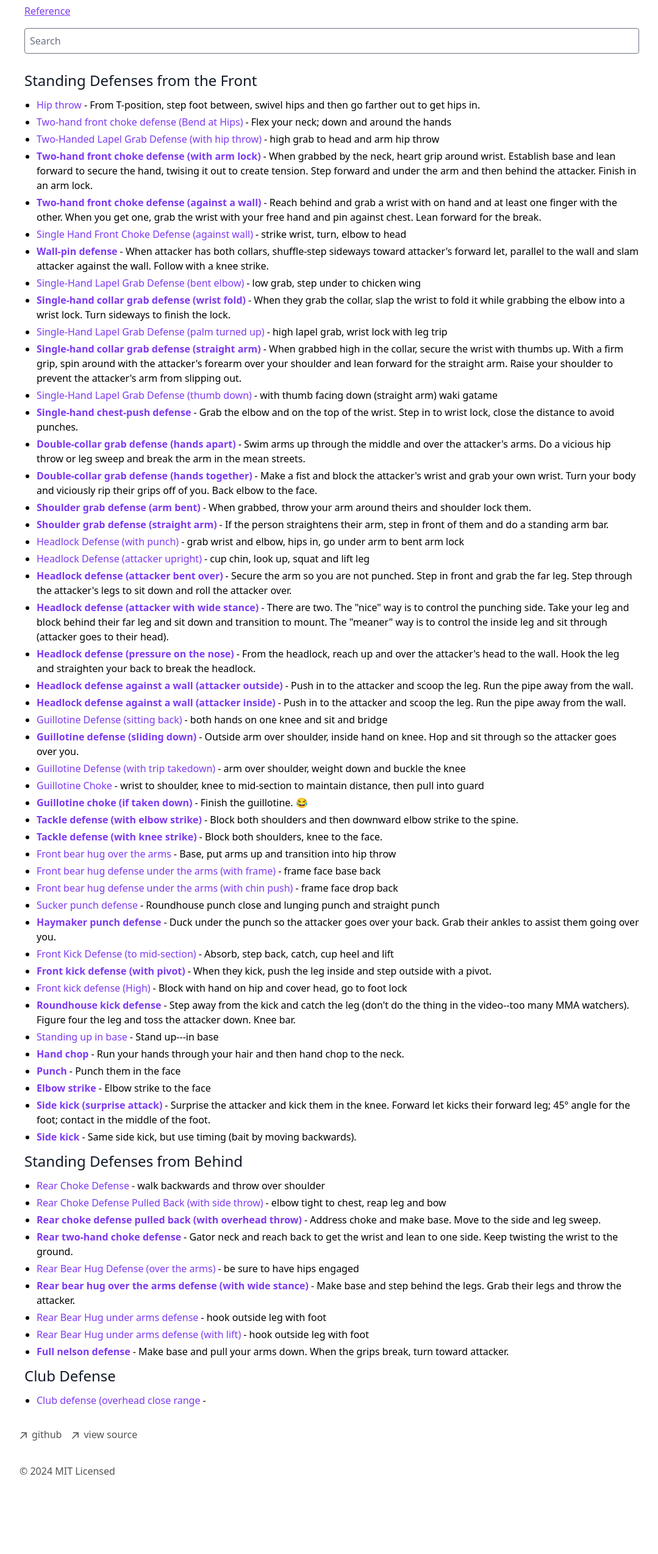
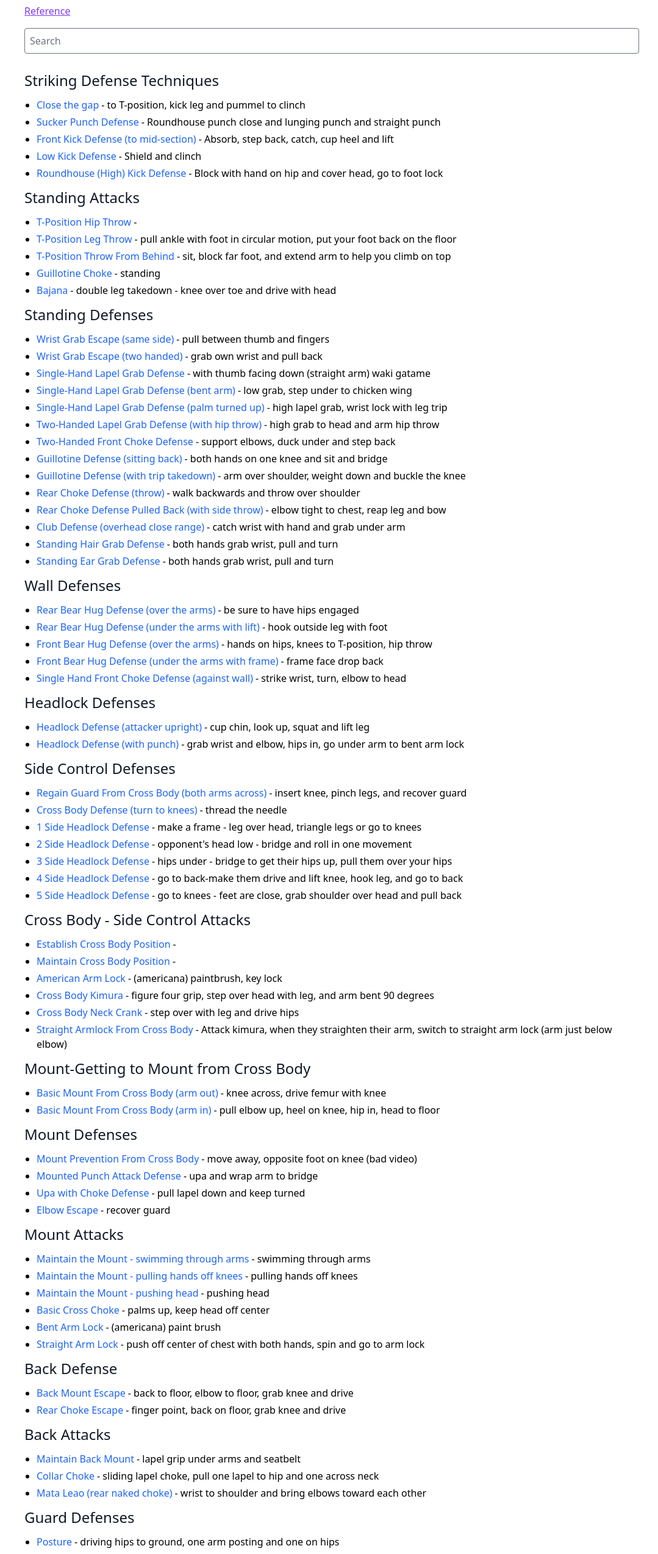
Before and after one commit to waynegraham/blue-to-purple, a React (Vite) app: page / in a window 1280 px wide. Shown: the part 234-2782 px from the top of the page at 61% size, without its empty margins (96-1175 px from the left). Before the commit the page ends 2722 px from the top, so only its background shows below. Built offline with nearby package versions, Linux system fonts and the light colour scheme.

Commit message:
Update move list and logic to include white-to-blue

```diff
--- a/src/App.jsx
+++ b/src/App.jsx
@@ -108,9 +108,9 @@ function App() {
                     <li key={m.name}>
                       <a
                         onClick={() => openModal(m.youtube, m.name)} // Open modal on click
-                        className="text-purple-600 dark:text-purple-300 hover:underline"
+                        className="hover:underline"
                       >
-                        <span className={m.bold ? "font-bold" : ""}>
+                        <span className={m.bold ? "text-purple-600 dark:text-purple-300 dark:hover:text-purple-200" : "text-blue-600 dark:text-blue-400 dark:hover:text-blue-200" }>
                           {m.name}
                         </span>
                       </a>
--- a/src/data/moves.json
+++ b/src/data/moves.json
@@ -1,25 +1,472 @@
 [
   {
-    "label": "Standing Defenses from the Front",
+    "label": "Striking Defense Techniques",
     "moves": [
       {
-        "name": "Hip throw",
-        "note": "From T-position, step foot between, swivel hips and then go farther out to get hips in.",
-        "youtube": "3XdoMTbPGkc?start=11",
-        "group": "throws"
+        "name": "Close the gap",
+        "note": "to T-position, kick leg and pummel to clinch",
+        "youtube": "wNJb9NZHVSA?start=7"
       },
       {
-        "name": "Two-hand front choke defense (Bend at Hips)",
-        "note": "Flex your neck; down and around the hands",
-        "youtube": "70l_wIaC7D4?start=21",
-        "group": "front choke"
+        "name": "Sucker Punch Defense",
+        "note": "Roundhouse punch close and lunging punch and straight punch",
+        "youtube": "zkckGH9tY5Y?start=21"
+      },
+      {
+        "name": "Front Kick Defense (to mid-section)",
+        "note": "Absorb, step back, catch, cup heel and lift",
+        "youtube": "5hDtFcnyYeo?start=11"
+      },
+      {
+        "name": "Low Kick Defense",
+        "note": "Shield and clinch",
+        "youtube": "irOdsJFdNGk?start=8"
+      },
+      {
+        "name": "Roundhouse (High) Kick Defense",
+        "note": "Block with hand on hip and cover head, go to foot lock",
+        "youtube": "1WZKjbtgt30?start=7"
+      }
+    ]
+  },
+  {
+    "label": "Standing Attacks",
+    "moves": [
+      {
+        "name": "T-Position Hip Throw",
+        "note": "",
+        "youtube": "3XdoMTbPGkc?start=6"
+      },
+      {
+        "name": "T-Position Leg Throw",
+        "note": "pull ankle with foot in circular motion, put your foot back on the floor",
+        "youtube": "Nx59p3b-rVU?start=19"
+      },
+      {
+        "name": "T-Position Throw From Behind",
+        "note": "sit, block far foot, and extend arm to help you climb on top",
+        "youtube": "a5qrg3MbEl4?start=6"
+      },
+      {
+        "name": "Guillotine Choke",
+        "note": "standing",
+        "youtube": "Lh7GULhS180?start=8"
+      },
+      {
+        "name": "Bajana",
+        "note": "double leg takedown - knee over toe and drive with head",
+        "youtube": "iHXffJ_oOaY?start=15"
+      }
+    ]
+  },
+  {
+    "label": "Standing Defenses",
+    "moves": [
+      {
+        "name": "Wrist Grab Escape (same side)",
+        "note": "pull between thumb and fingers",
+        "youtube": "9zMrRvJl8AM?start=10"
+      },
+      {
+        "name": "Wrist Grab Escape (two handed)",
+        "note": "grab own wrist and pull back",
+        "youtube": "H8_2GJAaOlY?start=8"
+      },
+      {
+        "name": "Single-Hand Lapel Grab Defense",
+        "note": "with thumb facing down (straight arm) waki gatame",
+        "youtube": "s4nyFGl_ux8?start=7"
+      },
+      {
+        "name": "Single-Hand Lapel Grab Defense (bent arm)",
+        "note": "low grab, step under to chicken wing",
+        "youtube": "SdInJ2evd1U?start=18"
+      },
+      {
+        "name": "Single-Hand Lapel Grab Defense (palm turned up)",
+        "note": " high lapel grab, wrist lock with leg trip",
+        "youtube": "JBk6mHwDIZE?start=7"
       },
       {
         "name": "Two-Handed Lapel Grab Defense (with hip throw)",
         "note": "high grab to head and arm hip throw",
-        "youtube": "9QA0L4aOOKk?start=10",
-        "group": "front choke"
+        "youtube": "9QA0L4aOOKk?start=10"
       },
+      {
+        "name": "Two-Handed Front Choke Defense",
+        "note": "support elbows, duck under and step back",
+        "youtube": "70l_wIaC7D4?start=21"
+      },
+      {
+        "name": "Guillotine Defense (sitting back)",
+        "note": "both hands on one knee and sit and bridge",
+        "youtube": "k5BNGdsb5P4?start=11"
+      },
+      {
+        "name": "Guillotine Defense (with trip takedown)",
+        "note": "arm over shoulder, weight down and buckle the knee",
+        "youtube": "NAQiiqd_vu4?start=17"
+      },
+      {
+        "name": "Rear Choke Defense (throw)",
+        "note": "walk backwards and throw over shoulder",
+        "youtube": "0ysRO0VS33I?start=10"
+      },
+      {
+        "name": "Rear Choke Defense Pulled Back (with side throw)",
+        "note": "elbow tight to chest, reap leg and bow",
+        "youtube": "dTIDRA-0YY0?start=15"
+      },
+      {
+        "name": "Club Defense (overhead close range)",
+        "note": "catch wrist with hand and grab under arm",
+        "youtube": "-6r_aNljO30?start=385"
+      },
+      {
+        "name": "Standing Hair Grab Defense",
+        "note": "both hands grab wrist, pull and turn",
+        "youtube": "OhPVEQP8jsg?start=16"
+      },
+      {
+        "name": "Standing Ear Grab Defense",
+        "note": "both hands grab wrist, pull and turn",
+        "youtube": "Xk4dzbJWdlw?start=16"
+      }
+    ]
+  },
+  {
+    "label": "Wall Defenses",
+    "moves": [
+      {
+        "name": "Rear Bear Hug Defense (over the arms)",
+        "note": "be sure to have hips engaged",
+        "youtube": "R1uq23u464A?start=13"
+      },
+      {
+        "name": "Rear Bear Hug Defense (under the arms with lift)",
+        "note": "hook outside leg with foot",
+        "youtube": "6JbM5wUOTRI?start=10"
+      },
+      {
+        "name": "Front Bear Hug Defense (over the arms)",
+        "note": "hands on hips, knees to T-position, hip throw",
+        "youtube": "iGtS8Im-1k8?start=9"
+      },
+      {
+        "name": "Front Bear Hug Defense (under the arms with frame)",
+        "note": "frame face drop back",
+        "youtube": "5uFxsir7z0k?start=12"
+      },
+      {
+        "name": "Single Hand Front Choke Defense (against wall)",
+        "note": "strike wrist, turn, elbow to head",
+        "youtube": "DFNbQsnY5G8?start=8"
+      }
+    ]
+  },
+  {
+    "label": "Headlock Defenses",
+    "moves": [
+      {
+        "name": "Headlock Defense (attacker upright)",
+        "note": "cup chin, look up, squat and lift leg",
+        "youtube": "knmZ0Tq79Qc?start=10"
+      },
+      {
+        "name": "Headlock Defense (with punch)",
+        "note": "grab wrist and elbow, hips in, go under arm to bent arm lock",
+        "youtube": "fuPmbVatB9Q?start=8"
+      }
+    ]
+  },
+  {
+    "label": "Side Control Defenses",
+    "moves": [
+      {
+        "name": "Regain Guard From Cross Body (both arms across)",
+        "note": "insert knee, pinch legs, and recover guard",
+        "youtube": "08fHLrtT8w4"
+      },
+      {
+        "name": "Cross Body Defense (turn to knees)",
+        "note": "thread the needle",
+        "youtube": "sCKqdXCjX2o"
+      },
+      {
+        "name": "1 Side Headlock Defense",
+        "note": "make a frame - leg over head, triangle legs or go to knees",
+        "youtube": "OLy6fdy8MOs"
+      },
+      {
+        "name": "2 Side Headlock Defense",
+        "note": "opponent's head low - bridge and roll in one movement",
+        "youtube": "VCuojTQXIpw"
+      },
+      {
+        "name": "3 Side Headlock Defense",
+        "note": "hips under - bridge to get their hips up, pull them over your hips",
+        "youtube": "0dZ--roWNVQ"
+      },
+      {
+        "name": "4 Side Headlock Defense",
+        "note": "go to back-make them drive and lift knee, hook leg, and go to back",
+        "youtube": "JnD1ccNwXg4"
+      },
+      {
+        "name": "5 Side Headlock Defense",
+        "note": "go to knees - feet are close, grab shoulder over head and pull back",
+        "youtube": "UH17Mp_EuY0"
+      }
+    ]
+  },
+  {
+    "label": "Cross Body - Side Control Attacks",
+    "moves": [
+      {
+        "name": "Establish Cross Body Position",
+        "note": "",
+        "youtube": "C6yPRRBzanA"
+      },
+      {
+        "name": "Maintain Cross Body Position",
+        "note": "",
+        "youtube": "W6fxQwk5KAY"
+      },
+      {
+        "name": "American Arm Lock",
+        "note": "(americana) paintbrush, key lock",
+        "youtube": "4TW_fsFq8wA"
+      },
+      {
+        "name": "Cross Body Kimura",
+        "note": "figure four grip, step over head with leg, and arm bent 90 degrees",
+        "youtube": "aUvuZJZmTnQ"
+      },
+      {
+        "name": "Cross Body Neck Crank",
+        "note": "step over with leg and drive hips",
+        "youtube": "pS-Ol9ChYF4"
+      },
+      {
+        "name": "Straight Armlock From Cross Body",
+        "note": "Attack kimura, when they straighten their arm, switch to straight arm lock (arm just below elbow)",
+        "youtube": "X1VRP_y8Jt0?start=13"
+      }
+    ]
+  },
+  {
+    "label": "Mount-Getting to Mount from Cross Body",
+    "moves": [
+      {
+        "name": "Basic Mount From Cross Body (arm out)",
+        "note": "knee across, drive femur with knee",
+        "youtube": "Vt7U-tOz3Ew"
+      },
+      {
+        "name": "Basic Mount From Cross Body (arm in)",
+        "note": "pull elbow up, heel on knee, hip in, head to floor",
+        "youtube": "nrHWLLM5tK4"
+      }
+    ]
+  },
+  {
+    "label": "Mount Defenses",
+    "moves": [
+      {
+        "name": "Mount Prevention From Cross Body",
+        "note": "move away, opposite foot on knee (bad video)",
+        "youtube": "Vt7U-tOz3Ew"
+      },
+      {
+        "name": "Mounted Punch Attack Defense",
+        "note": "upa and wrap arm to bridge",
+        "youtube": "ZCfJjR-r9oM?start=21"
+      },
+      {
+        "name": "Upa with Choke Defense",
+        "note": "pull lapel down and keep turned",
+        "youtube": "4f0fng5jGos?start=7"
+      },
+      {
+        "name": "Elbow Escape",
+        "note": "recover guard",
+        "youtube": "5Y1CahWUA_s?start=14"
+      }
+    ]
+  },
+  {
+    "label": "Mount Attacks",
+    "moves": [
+      {
+        "name": "Maintain the Mount - swimming through arms",
+        "note": "swimming through arms",
+        "youtube": "_jeIL_n2UcY?start=20"
+      },
+      {
+        "name": "Maintain the Mount - pulling hands off knees",
+        "note": "pulling hands off knees",
+        "youtube": "14JjGjiHkoM?start=10"
+      },
+      {
+        "name": "Maintain the Mount - pushing head",
+        "note": "pushing head",
+        "youtube": "GpCDHRKcKlw?start=7"
+      },
+      {
+        "name": "Basic Cross Choke",
+        "note": "palms up, keep head off center",
+        "youtube": "HY2Sk8swBW0?start=15"
+      },
+      {
+        "name": "Bent Arm Lock",
+        "note": "(americana) paint brush",
+        "youtube": "ikq_q_IzCLk?start=13"
+      },
+      {
+        "name": "Straight Arm Lock",
+        "note": "push off center of chest with both hands, spin and go to arm lock",
+        "youtube": "o8jgjHEwcCA?start=13"
+      }
+    ]
+  },
+  {
+    "label": "Back Defense",
+    "moves": [
+      {
+        "name": "Back Mount Escape",
+        "note": "back to floor, elbow to floor, grab knee and drive",
+        "youtube": "nlWELCgcZVo?start=11"
+      },
+      {
+        "name": "Rear Choke Escape",
+        "note": "finger point, back on floor, grab knee and drive",
+        "youtube": "f_VF1NEUE6s?start=8"
+      }
+    ]
+  },
+  {
+    "label": "Back Attacks",
+    "moves": [
+      {
+        "name": "Maintain Back Mount",
+        "note": "lapel grip under arms and seatbelt",
+        "youtube": "Rlk4mGg7vW4?start=26"
+      },
+      {
+        "name": "Collar Choke",
+        "note": "sliding lapel choke, pull one lapel to hip and one across neck",
+        "youtube": "y8SsAnwtxLI?start=18"
+      },
+      {
+        "name": "Mata Leao (rear naked choke)",
+        "note": "wrist to shoulder and bring elbows toward each other",
+        "youtube": "6auEjfnFYfw?start=16"
+      }
+    ]
+  },
+  {
+    "label": "Guard Defenses",
+    "moves": [
+      {
+        "name": "Posture",
+        "note": "driving hips to ground, one arm posting and one on hips",
+        "youtube": "2N4neNhALUU"
+      },
+      {
+        "name": "Choke Protection From Guard",
+        "note": "grab over arms, fist in armpit",
+        "youtube": "mhKWsCdH8Vg"
+      },
+      {
+        "name": "Choke Defense - comb the hair",
+        "note": "comb the hair and duck under",
+        "youtube": "7vtWhCAfKTw"
+      },
+      {
+        "name": "Choke Defense - squeeze the bread",
+        "note": "squeeze the bread with and without lapel",
+        "youtube": "2_lXwrT3Ci0"
+      },
+      {
+        "name": "Guillotine Choke Defense",
+        "note": "arm over shoulder and fall to side",
+        "youtube": "1k_IT9_eUy8"
+      },
+      {
+        "name": "Arm Bar Protection",
+        "note": "connect elbow to knees and catch back of leg",
+        "youtube": "hBmoVoAlXnY"
+      }
+    ]
+  },
+  {
+    "label": "Guard Attacks",
+    "moves": [
+      {
+        "name": "Cross Choke",
+        "note": "raise hips off floor",
+        "youtube": "iXhb_LgDlmM"
+      },
+      {
+        "name": "Straight Arm Lock",
+        "note": "raise hips and calf on back of neck, keep toes pointed up",
+        "youtube": "I8f9wkX7n4Y"
+      },
+      {
+        "name": "Triangle Choke",
+        "note": "jump rope arm, triangle, toes up and pull head",
+        "youtube": "p23n2Vgoyys"
+      },
+      {
+        "name": "Kimura",
+        "note": "elbow to armpit, scoot away to isolate arms, cross feet over back",
+        "youtube": "KAxTmcxGc60"
+      },
+      {
+        "name": "Guillotine Choke",
+        "note": "wrist to shoulder, knee to mid-section to maintain distance, then pull into guard",
+        "youtube": "1k_IT9_eUy8"
+      }
+    ]
+  },
+  {
+    "label": "Breaks and Passes",
+    "moves": [
+      {
+        "name": "Pass The Guard (kneeling)",
+        "note": "stacking shoulder pass, keep elbows inside",
+        "youtube": "fjhCbG9z9Ks"
+      },
+      {
+        "name": "Pass The Guard (standing)",
+        "note": "double lapel grab, drag under, pinch legs and pass",
+        "youtube": "jy0dIDIEEDw"
+      }
+    ]
+  },
+  {
+    "label": "Sweeps",
+    "moves": [
+      {
+        "name": "Scissor Sweep To Mount",
+        "note": "pistol grip sleeve, pull them to you to stretch them out",
+        "youtube": "IiT-kvqmHA0"
+      },
+      {
+        "name": "Hook Sweep",
+        "note": "from kneeling, pinch/bite support leg, keep knee on belly to prevent",
+        "youtube": "SFQLwY3PT3c"
+      },
+      {
+        "name": "Sit Up Sweep",
+        "note": "knee to ground, pinch with foot, toes pointed, sweep as they sit back",
+        "youtube": "zir9wbz8X_4"
+      }
+    ]
+  },
+  {
+    "label": "Standing Defenses from the Front",
+    "moves": [
       {
         "name": "Two-hand front choke defense (with arm lock)",
         "note": "When grabbed by the neck, heart grip around wrist. Establish base and lean forward to secure the hand, twising it out to create tension. Step forward and under the arm and then behind the attacker. Finish in an arm lock.",
@@ -35,21 +482,10 @@
         "group": "front choke"
       },
       {
-        "name": "Single Hand Front Choke Defense (against wall)",
-        "note": "strike wrist, turn, elbow to head",
-        "youtube": "DFNbQsnY5G8?start=8",
-        "group": "front choke"
-      },
-      {
         "name": "Wall-pin defense",
         "note": "When attacker has both collars, shuffle-step sideways toward attacker's forward let, parallel to the wall and slam attacker against the wall. Follow with a knee strike. ",
         "youtube": "u24QnL1EGE8?start=444",
         "bold": true
-      },
-      {
-        "name": "Single-Hand Lapel Grab Defense (bent elbow)",
-        "note": "low grab, step under to chicken wing",
-        "youtube": "SdInJ2evd1U?start=18"
       },
       {
         "name": "Single-hand collar grab defense (wrist fold)",
@@ -58,20 +494,10 @@
         "bold": true
       },
       {
-        "name": "Single-Hand Lapel Grab Defense (palm turned up)",
-        "note": " high lapel grab, wrist lock with leg trip",
-        "youtube": "JBk6mHwDIZE?start=7"
-      },
-      {
         "name": "Single-hand collar grab defense (straight arm)",
         "note": "When grabbed high in the collar, secure the wrist with thumbs up. With a firm grip, spin around with the attacker's forearm over your shoulder and lean forward for the straight arm. Raise your shoulder to prevent the attacker's arm from slipping out.",
         "youtube": "toCEO1dz69w?start=6",
         "bold": true
-      },
-      {
-        "name": "Single-Hand Lapel Grab Defense (thumb down)",
-        "note": "with thumb facing down (straight arm) waki gatame",
-        "youtube": "s4nyFGl_ux8?start=7"
       },
       {
         "name": "Single-hand chest-push defense",
@@ -104,16 +530,6 @@
         "bold": true
       },
       {
-        "name": "Headlock Defense (with punch)",
-        "note": "grab wrist and elbow, hips in, go under arm to bent arm lock",
-        "youtube": "fuPmbVatB9Q?start=8"
-      },
-      {
-        "name": "Headlock Defense (attacker upright)",
-        "note": "cup chin, look up, squat and lift leg",
-        "youtube": "knmZ0Tq79Qc?start=10"
-      },
-      {
         "name": "Headlock defense (attacker bent over)",
         "note": "Secure the arm so you are not punched. Step in front and grab the far leg. Step through the attacker's legs to sit down and roll the attacker over.",
         "youtube": "zvKL3vVsc2E?start=7",
@@ -144,25 +560,10 @@
         "bold": true
       },
       {
-        "name": "Guillotine Defense (sitting back)",
-        "note": "both hands on one knee and sit and bridge",
-        "youtube": "k5BNGdsb5P4?start=7"
-      },
-      {
         "name": "Guillotine defense (sliding down)",
         "note": "Outside arm over shoulder, inside hand on knee. Hop and sit through so the attacker goes over you.",
         "youtube": "WfslUGStwiM?start=4",
         "bold": true
-      },
-      {
-        "name": "Guillotine Defense (with trip takedown)",
-        "note": "arm over shoulder, weight down and buckle the knee",
-        "youtube": "NAQiiqd_vu4?start=15"
-      },
-      {
-        "name": "Guillotine Choke",
-        "note": "wrist to shoulder, knee to mid-section to maintain distance, then pull into guard",
-        "youtube": "1k_IT9_eUy8"
       },
       {
         "name": "Guillotine choke (if taken down)",
@@ -183,35 +584,10 @@
         "bold": true
       },
       {
-        "name": "Front bear hug over the arms",
-        "note": "Base, put arms up and transition into hip throw",
-        "youtube": "iGtS8Im-1k8?start=9"
-      },
-      {
-        "name": "Front bear hug defense under the arms (with frame)",
-        "note": "frame face base back",
-        "youtube": "5uFxsir7z0k?start=13"
-      },
-      {
-        "name": "Front bear hug defense under the arms (with chin push)",
-        "note": "frame face drop back",
-        "youtube": "olslu7LKIpE?start=6"
-      },
-      {
-        "name": "Sucker punch defense",
-        "note": "Roundhouse punch close and lunging punch and straight punch",
-        "youtube": "zkckGH9tY5Y?start=22"
-      },
-      {
         "name": "Haymaker punch defense",
         "note": "Duck under the punch so the attacker goes over your back. Grab their ankles to assist them going over you.",
         "youtube": "wdf3IITVenQ?start=3",
         "bold": true
-      },
-      {
-        "name": "Front Kick Defense (to mid-section)",
-        "note": "Absorb, step back, catch, cup heel and lift",
-        "youtube": "5hDtFcnyYeo?start=11"
       },
       {
         "name": "Front kick defense (with pivot)",
@@ -220,20 +596,10 @@
         "bold": true
       },
       {
-        "name": "Front kick defense (High)",
-        "note": "Block with hand on hip and cover head, go to foot lock",
-        "youtube": "1WZKjbtgt30?start=7"
-      },
-      {
         "name": "Roundhouse kick defense",
         "note": "Step away from the kick and catch the leg (don't do the thing in the video--too many MMA watchers). Figure four the leg and toss the attacker down. Knee bar.",
         "youtube": "pyj_nLJz2aQ?start=3",
         "bold": true
-      },
-      {
-        "name": "Standing up in base",
-        "note": "Stand up---in base",
-        "youtube": "DO0nHTCk_jY?start=10"
       },
       {
         "name": "Hand chop",
@@ -271,16 +637,6 @@
     "label": "Standing Defenses from Behind",
     "moves": [
       {
-        "name": "Rear Choke Defense",
-        "note": "walk backwards and throw over shoulder",
-        "youtube": "yprgguhaWvo?start=5"
-      },
-      {
-        "name": "Rear Choke Defense Pulled Back (with side throw)",
-        "note": "elbow tight to chest, reap leg and bow",
-        "youtube": "dTIDRA-0YY0?start=17"
-      },
-      {
         "name": "Rear choke defense pulled back (with overhead throw)",
         "note": "Address choke and make base. Move to the side and leg sweep.",
         "youtube": "yprgguhaWvo?start=5",
@@ -293,25 +649,10 @@
         "bold": true
       },
       {
-        "name": "Rear Bear Hug Defense (over the arms)",
-        "note": "be sure to have hips engaged",
-        "youtube": "R1uq23u464A?start=15"
-      },
-      {
         "name": "Rear bear hug over the arms defense (with wide stance)",
         "note": "Make base and step behind the legs. Grab their legs and throw the attacker.",
         "youtube": "wAgEkur44zM?start=3",
         "bold": true
-      },
-      {
-        "name": "Rear Bear Hug under arms defense",
-        "note": "hook outside leg with foot",
-        "youtube": "6JbM5wUOTRI"
-      },
-      {
-        "name": "Rear Bear Hug under arms defense (with lift)",
-        "note": "hook outside leg with foot",
-        "youtube": "6JbM5wUOTRI?start=10"
       },
       {
         "name": "Full nelson defense",
@@ -320,15 +661,5 @@
         "bold": true
       }
     ]
-  },
-  {
-    "label": "Club Defense",
-    "moves": [
-      {
-        "name": "Club defense (overhead close range",
-        "note": "",
-        "youtube": "XXFY1J807gM?start=566"
-      }
-    ]
   }
 ]
```
